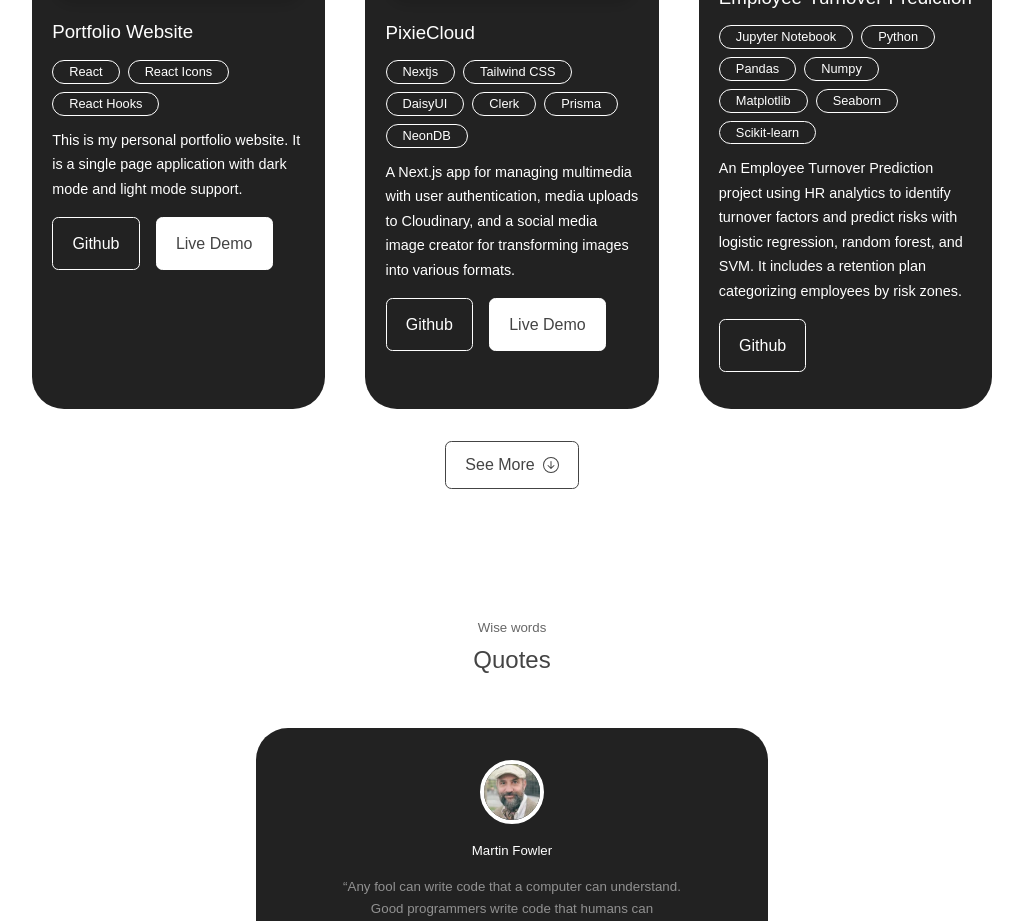
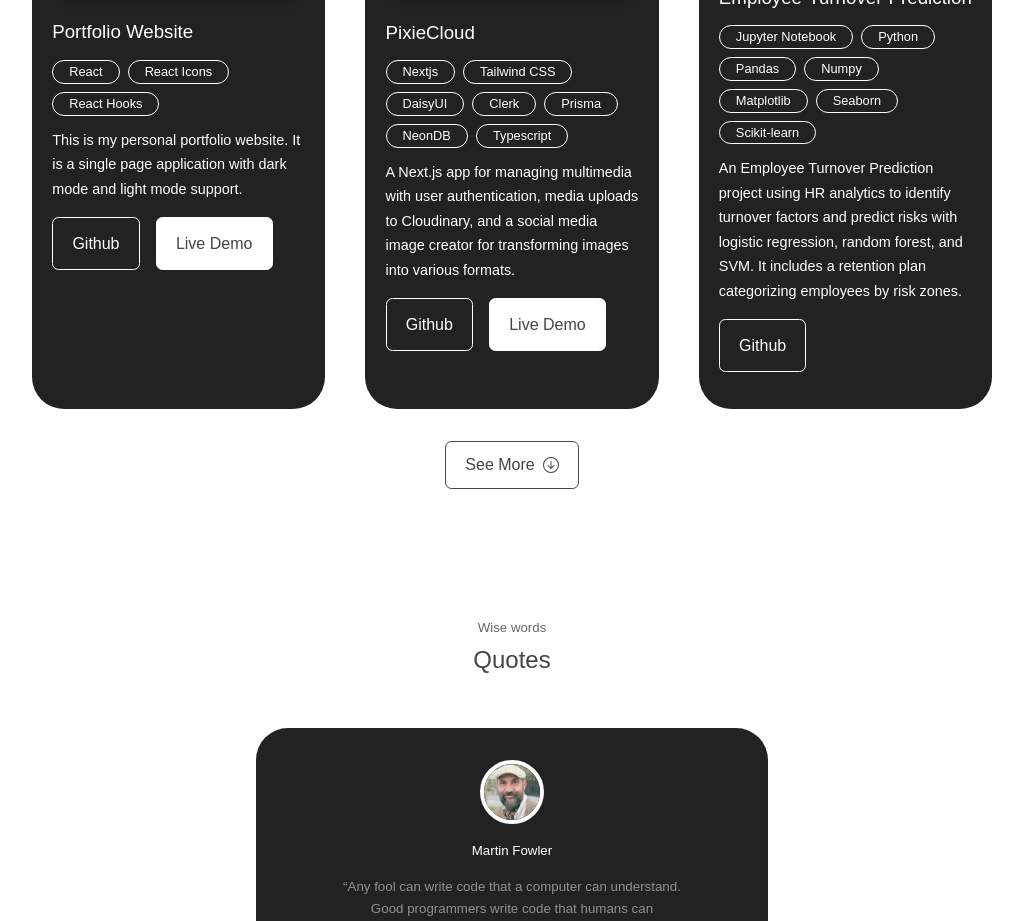
Before and after one commit to Anish-Kumar12/Personal-Portfolio1, a React (Vite) app: page / in a window 1280 px wide. Shown: the part 4780-5701 px from the top of the page, without its empty margins (128-1151 px from the left). Built offline with nearby package versions, Linux system fonts and the light colour scheme.

Commit message:
Updating data

```diff
--- a/src/components/portfolio/Portfolio.jsx
+++ b/src/components/portfolio/Portfolio.jsx
@@ -45,7 +45,7 @@ const data = [
     title: "PixieCloud",
     github: "https://github.com/Anish-Kumar12/PixieCloud",
     demo: "https://pixie-cloud.vercel.app",
-    tags: ["Nextjs", "Tailwind CSS", "DaisyUI", "Clerk", "Prisma", "NeonDB"],
+    tags: ["Nextjs", "Tailwind CSS", "DaisyUI", "Clerk", "Prisma", "NeonDB","Typescript"],
     desc: "A Next.js app for managing multimedia with user authentication, media uploads to Cloudinary, and a social media image creator for transforming images into various formats.",
   },
   {
```
